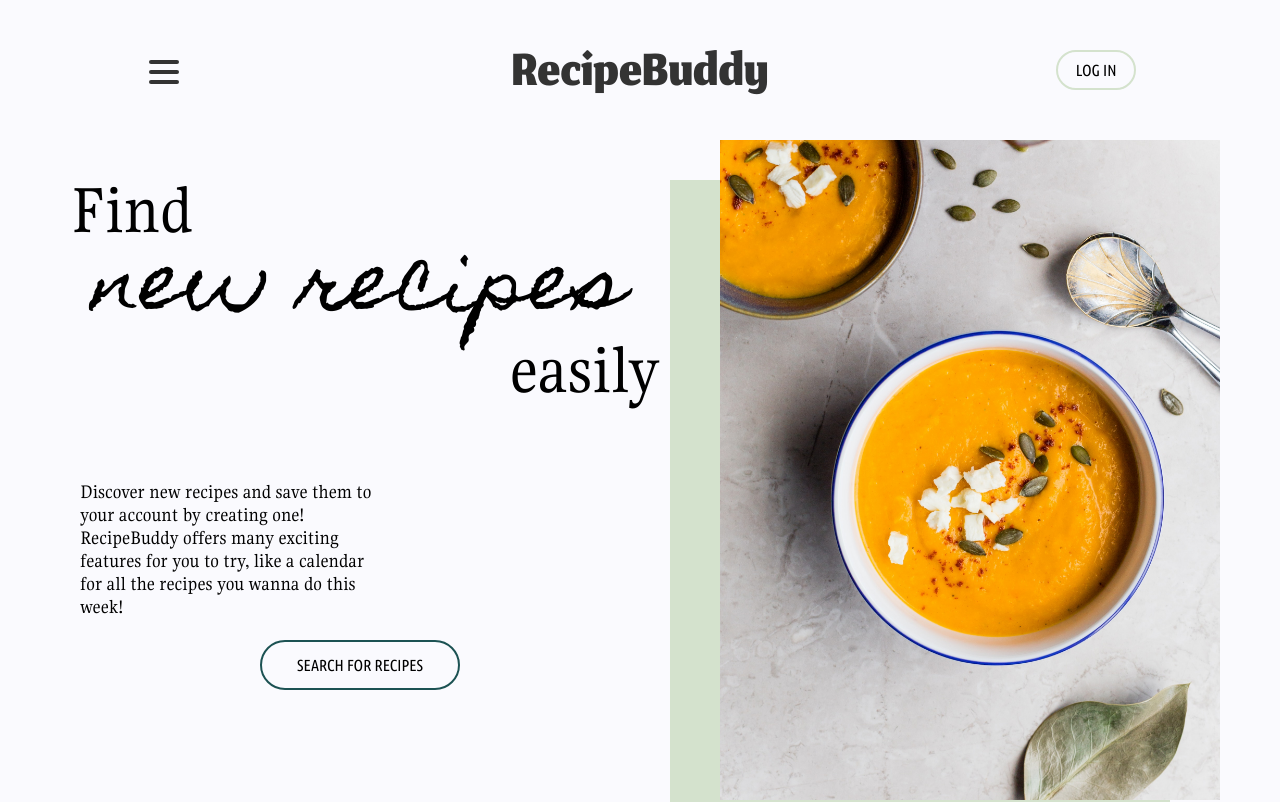
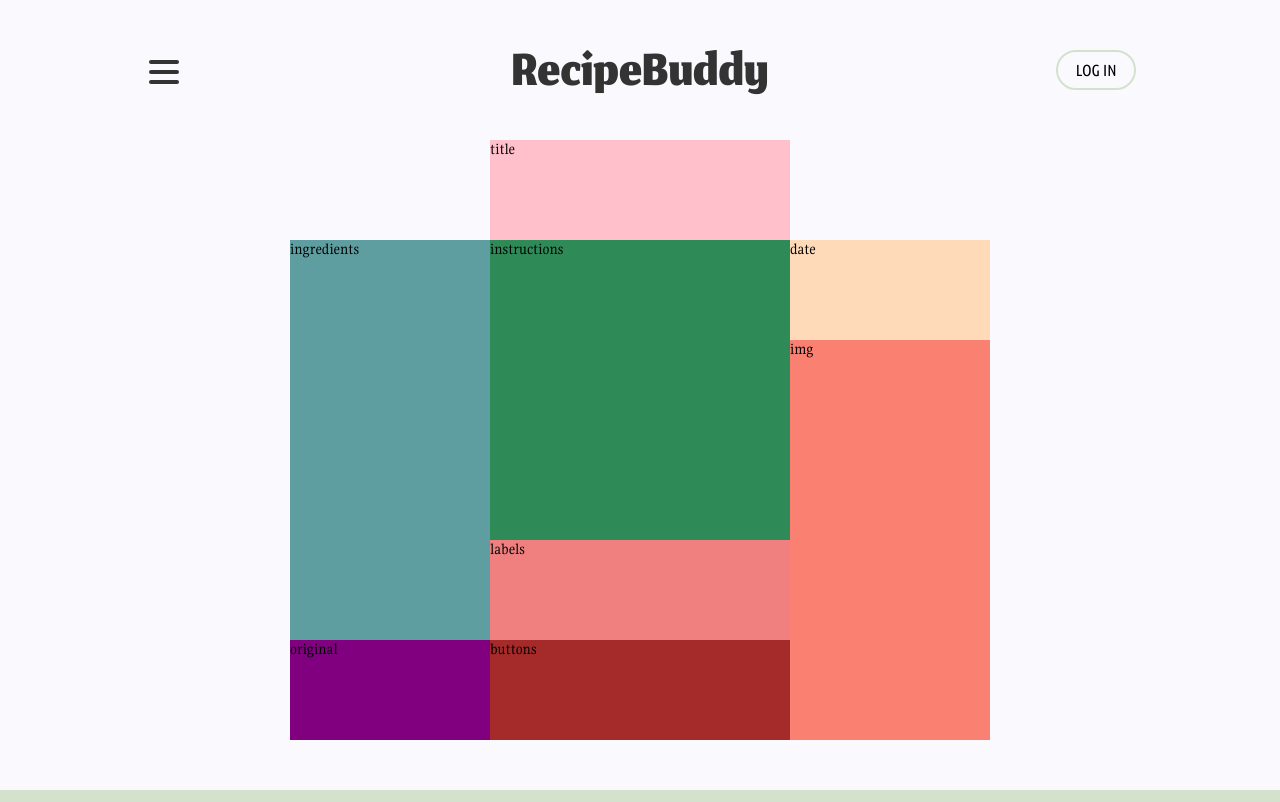
Before and after one commit to nnross/recipes-frontend, a React (Vite) app: page /today in a window 1280 px wide. Before the commit this address led to /. Shown: the top 802 px of the page. Built offline with nearby package versions, Linux system fonts and the light colour scheme.

Commit message:
started todays recipe page

```diff
--- a/src/App.jsx
+++ b/src/App.jsx
@@ -26,7 +26,7 @@ const App = () => (
         <Route exact path="/" element={<Home />} />
         <Route exact path="/search" element={<Search />} />
         <Route exact path="/recipe/:recipeId" element={<Recipe />} />
-        <Route exact path="/today/:date" element={<Today />} />
+        <Route exact path="/today" element={<Today />} />
         <Route exact path="/personal" element={<Personal />} />
         <Route exact path="/settings" element={<Settings />} />
       </Route>
--- a/src/pages/personal/Personal.jsx
+++ b/src/pages/personal/Personal.jsx
@@ -1,7 +1,10 @@
 import React from 'react';
+import Calendar from '../../components/Calendar';
 
 const Personal = () => (
-  <div> calendar </div>
+  <div>
+    <Calendar monday={1} tuesday={2} />
+  </div>
 );
 
 export default Personal;
--- a/src/pages/today/Today.jsx
+++ b/src/pages/today/Today.jsx
@@ -1,10 +1,32 @@
 import React from 'react';
+import propTypes from 'prop-types';
 import Calendar from '../../components/Calendar';
+import Ingredients from '../../components/Ingredients';
+import Instructions from '../../components/Instructions';
 
-const Today = () => (
-  <div>
-    <Calendar monday={1} tuesday={2} />
+const Today = ({ className, id }) => (
+  <div className={`${className}`}>
+    <div className={`${className}__title`}>title</div>
+    <div className={`${className}__background`}>background</div>
+    <div className={`${className}__ingredients`}>ingredients</div>
+    <div className={`${className}__instructions`}>instructions</div>
+    <div className={`${className}__labels`}>labels</div>
+    <div className={`${className}__original`}>original</div>
+    <div className={`${className}__buttons`}>buttons</div>
+    <div className={`${className}__date`}>date</div>
+    <div className={`${className}__img`}>img</div>
   </div>
+
 );
 
 export default Today;
+
+Today.propTypes = {
+  className: propTypes.string,
+  id: propTypes.string,
+};
+
+Today.defaultProps = {
+  className: 'today',
+  id: 'today',
+};
--- a/src/styles/main.scss
+++ b/src/styles/main.scss
@@ -5,6 +5,7 @@
 @import './search/search';
 @import './recipe/recipe';
 @import './login/login';
+@import './today/today';
 
 html,body {
   margin:0;
--- /dev/null
+++ b/src/styles/today/_today.scss
@@ -0,0 +1,71 @@
+.today {
+  display: grid;
+  grid-template-columns: auto 200px 300px 200px auto;
+  grid-template-rows: 100px 100px 200px 100px 100px;
+  height: 100%;
+  width: 100%;
+  padding-bottom: 50px;
+  &__title {
+    grid-column: 3;
+    grid-row: 1;
+    background-color: pink;
+    height: 100%;
+    width: 100%;
+  }
+  &__background {
+    grid-column: 2 / 4;
+    grid-row: 2 / 6;
+    background-color: lightblue;
+    height: 100%;
+    width: 100%;
+  }
+  &__ingredients {
+    grid-column: 2;
+    grid-row: 2 / 5;
+    background-color: cadetblue;
+    height: 100%;
+    width: 100%;
+  }
+  &__instructions {
+    grid-column: 3;
+    grid-row: 2 / 4;
+    background-color: seagreen;
+    height: 100%;
+    width: 100%;
+  }
+  &__labels {
+    grid-column: 3;
+    grid-row: 4;
+    background-color: lightcoral;
+    height: 100%;
+    width: 100%;
+  }
+  &__original {
+    grid-column: 2;
+    grid-row: 5;
+    background-color: purple;
+    height: 100%;
+    width: 100%;
+  }
+  &__buttons {
+    grid-column: 3;
+    grid-row: 5;
+    background-color: brown;
+    height: 100%;
+    width: 100%;
+  }
+  &__date {
+    grid-column: 4;
+    grid-row: 2;
+    background-color: peachpuff;
+    height: 100%;
+    width: 100%;
+  }
+  &__img {
+    grid-column: 4;
+    grid-row: 3 / 6;
+    background-color: salmon;
+    height: 100%;
+    width: 100%;
+  }
+}
```
